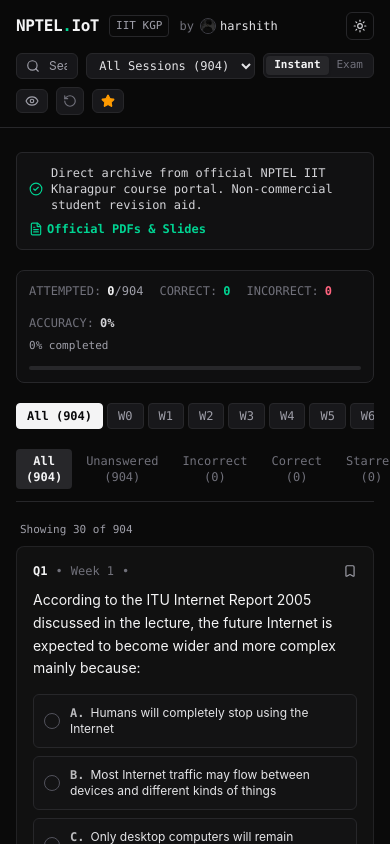
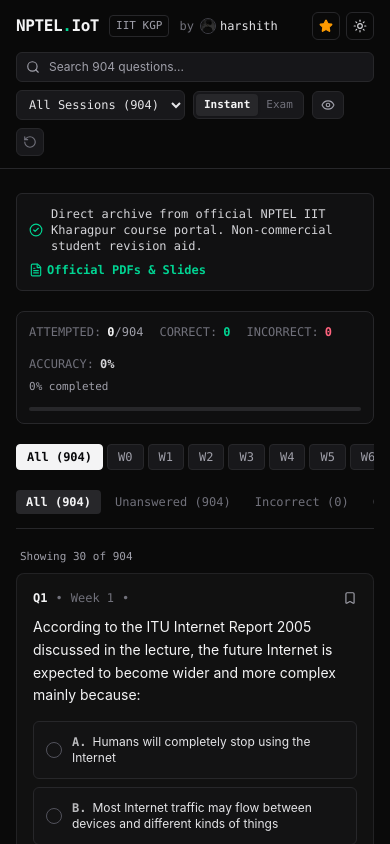
Before and after one commit to Harshith1702/nptel-iot, a React (Vite) app: page / in a window 390 px wide. Shown: the top 844 px of the page. Built offline with nearby package versions, Linux system fonts and the light colour scheme; the HTML template or start-up script is replaced by a standard one.

Commit message:
feat: mobile layout optimization and touch targets

```diff
--- a/src/App.tsx
+++ b/src/App.tsx
@@ -81,6 +81,10 @@
       localStorage.setItem('nptel_iot_bookmarks', JSON.stringify(bookmarks));
     } catch {}
   }, [bookmarks]);
+
+  useEffect(() => {
+    setDisplayLimit(30);
+  }, [selectedTerm, selectedWeek, statusFilter, searchQuery]);
 
   useEffect(() => {
     const handleScroll = () => {
--- a/src/components/ExamSummaryModal.tsx
+++ b/src/components/ExamSummaryModal.tsx
@@ -26,7 +26,8 @@
       <div className="relative w-full max-w-sm bg-white dark:bg-[#111111] border border-zinc-200 dark:border-zinc-800 rounded-lg p-5 shadow-xl font-sans">
         <button
           onClick={onClose}
-          className="absolute right-3.5 top-3.5 text-zinc-400 hover:text-zinc-700 dark:hover:text-zinc-200 transition-colors"
+          className="absolute right-2.5 top-2.5 p-2 text-zinc-400 hover:text-zinc-700 dark:hover:text-zinc-200 transition-colors"
+          aria-label="Close summary"
         >
           <X className="w-4 h-4" />
         </button>
--- a/src/components/FilterBar.tsx
+++ b/src/components/FilterBar.tsx
@@ -34,12 +34,12 @@
 
   return (
     <div className="flex flex-col sm:flex-row items-start sm:items-center justify-between gap-3 mb-5 pb-3 border-b border-zinc-200 dark:border-zinc-800">
-      <div className="flex items-center gap-1 overflow-x-auto scrollbar-none font-mono text-xs">
+      <div className="flex items-center gap-1 overflow-x-auto w-full sm:w-auto max-w-full pb-0.5 scrollbar-none font-mono text-xs">
         {filters.map((f) => (
           <button
             key={f.id}
             onClick={() => onFilterChange(f.id)}
-            className={`px-2.5 py-1 rounded transition-colors ${
+            className={`flex-shrink-0 px-2.5 py-1 rounded transition-colors ${
               currentFilter === f.id
                 ? 'bg-zinc-200 dark:bg-zinc-800 text-zinc-900 dark:text-zinc-100 font-semibold'
                 : 'text-zinc-500 hover:text-zinc-900 dark:hover:text-zinc-200'
--- a/src/components/Header.tsx
+++ b/src/components/Header.tsx
@@ -66,6 +66,16 @@
 
             {/* Mobile Controls */}
             <div className="flex items-center gap-1.5 md:hidden">
+              <a
+                href="https://github.com/Harshith1702/nptel-iot"
+                target="_blank"
+                rel="noopener noreferrer"
+                className="p-1.5 rounded-md border border-zinc-200 dark:border-zinc-800 text-amber-500 hover:border-amber-400/60"
+                title="Star repository on GitHub"
+                aria-label="Star on GitHub"
+              >
+                <Star className="w-3.5 h-3.5 fill-amber-500" />
+              </a>
               <button
                 onClick={onToggleTheme}
                 className="p-1.5 rounded-md border border-zinc-200 dark:border-zinc-800 text-zinc-600 dark:text-zinc-300"
@@ -79,14 +89,14 @@
           {/* Action Row */}
           <div className="flex flex-wrap items-center gap-2">
             {/* Search */}
-            <div className="relative flex-1 sm:w-52">
+            <div className="relative w-full sm:w-52">
               <Search className="w-3.5 h-3.5 text-zinc-400 absolute left-2.5 top-1/2 -translate-y-1/2" />
               <input
                 type="text"
                 placeholder={`Search ${totalQuestions} questions...`}
                 value={searchQuery}
                 onChange={(e) => onSearchChange(e.target.value)}
-                className="w-full bg-zinc-50 dark:bg-zinc-900/90 border border-zinc-200 dark:border-zinc-800 rounded-md pl-8 pr-2.5 py-1 text-xs text-zinc-900 dark:text-zinc-100 placeholder-zinc-400 focus:outline-none focus:border-zinc-400 dark:focus:border-zinc-600 transition-colors"
+                className="w-full bg-zinc-50 dark:bg-zinc-900/90 border border-zinc-200 dark:border-zinc-800 rounded-md pl-8 pr-2.5 py-1.5 sm:py-1 text-xs text-zinc-900 dark:text-zinc-100 placeholder-zinc-400 focus:outline-none focus:border-zinc-400 dark:focus:border-zinc-600 transition-colors"
               />
             </div>
 
@@ -94,7 +104,7 @@
             <select
               value={selectedTerm}
               onChange={(e) => onSelectTerm(e.target.value)}
-              className="bg-zinc-50 dark:bg-zinc-900 border border-zinc-200 dark:border-zinc-800 text-xs font-mono text-zinc-800 dark:text-zinc-200 rounded-md px-2 py-1 focus:outline-none cursor-pointer"
+              className="bg-zinc-50 dark:bg-zinc-900 border border-zinc-200 dark:border-zinc-800 text-xs font-mono text-zinc-800 dark:text-zinc-200 rounded-md px-2 py-1.5 sm:py-1 focus:outline-none cursor-pointer"
             >
               <option value="all">All Sessions ({totalQuestions})</option>
               {terms.map((t) => (
@@ -108,7 +118,7 @@
             <div className="inline-flex rounded-md border border-zinc-200 dark:border-zinc-800 p-0.5 bg-zinc-100 dark:bg-zinc-900 text-xs font-mono">
               <button
                 onClick={() => onToggleMode('practice')}
-                className={`px-2 py-0.5 rounded text-[11px] transition-colors ${
+                className={`px-2 py-1 sm:py-0.5 rounded text-[11px] transition-colors ${
                   quizMode === 'practice'
                     ? 'bg-white dark:bg-zinc-800 text-zinc-900 dark:text-zinc-100 shadow-sm font-semibold'
                     : 'text-zinc-500 hover:text-zinc-800 dark:hover:text-zinc-200'
@@ -119,7 +129,7 @@
               </button>
               <button
                 onClick={() => onToggleMode('exam')}
-                className={`px-2 py-0.5 rounded text-[11px] transition-colors ${
+                className={`px-2 py-1 sm:py-0.5 rounded text-[11px] transition-colors ${
                   quizMode === 'exam'
                     ? 'bg-white dark:bg-zinc-800 text-zinc-900 dark:text-zinc-100 shadow-sm font-semibold'
                     : 'text-zinc-500 hover:text-zinc-800 dark:hover:text-zinc-200'
@@ -133,7 +143,7 @@
             {/* Solutions Toggle */}
             <button
               onClick={onToggleAllSolutions}
-              className={`px-2 py-1 rounded-md border text-xs font-mono flex items-center gap-1 transition-colors ${
+              className={`px-2 py-1.5 sm:py-1 rounded-md border text-xs font-mono flex items-center gap-1 transition-colors ${
                 showAllSolutions
                   ? 'border-emerald-500 text-emerald-600 dark:text-emerald-400 bg-emerald-50 dark:bg-emerald-950/20'
                   : 'border-zinc-200 dark:border-zinc-800 text-zinc-600 dark:text-zinc-400 bg-zinc-50 dark:bg-zinc-900 hover:text-zinc-900 dark:hover:text-zinc-200'
@@ -153,16 +163,16 @@
               <RotateCcw className="w-3.5 h-3.5" />
             </button>
 
-            {/* Star on GitHub */}
+            {/* Desktop Star on GitHub */}
             <a
               href="https://github.com/Harshith1702/nptel-iot"
               target="_blank"
               rel="noopener noreferrer"
-              className="flex items-center gap-1 px-2 py-1 rounded-md border border-zinc-200 dark:border-zinc-800 text-xs font-mono text-zinc-700 dark:text-zinc-300 bg-zinc-50 dark:bg-zinc-900 hover:border-amber-400/60 hover:text-amber-600 dark:hover:text-amber-400 transition-colors"
+              className="hidden md:inline-flex items-center gap-1 px-2 py-1 rounded-md border border-zinc-200 dark:border-zinc-800 text-xs font-mono text-zinc-700 dark:text-zinc-300 bg-zinc-50 dark:bg-zinc-900 hover:border-amber-400/60 hover:text-amber-600 dark:hover:text-amber-400 transition-colors"
               title="Star repository on GitHub"
             >
               <Star className="w-3.5 h-3.5 text-amber-500 fill-amber-500" />
-              <span className="hidden sm:inline">Star</span>
+              <span>Star</span>
             </a>
 
             {/* Desktop Theme Toggle */}
--- a/src/components/QuestionCard.tsx
+++ b/src/components/QuestionCard.tsx
@@ -145,9 +145,16 @@
           return (
             <label
               key={opt.key}
-              onClick={() => onSelectAnswer(question.id, opt.key)}
-              className={`flex items-start sm:items-center justify-between gap-3 p-2.5 sm:px-3 rounded-md border cursor-pointer transition-colors ${optionBorder}`}
+              className={`flex items-start sm:items-center justify-between gap-3 p-3 rounded-md border cursor-pointer select-none transition-colors ${optionBorder}`}
             >
+              <input
+                type="radio"
+                name={`q-${question.id}`}
+                value={opt.key}
+                checked={isSelected}
+                onChange={() => onSelectAnswer(question.id, opt.key)}
+                className="sr-only"
+              />
               <div className="flex items-center gap-2.5">
                 <div
                   className={`w-4 h-4 rounded-full border flex items-center justify-center flex-shrink-0 transition-colors ${radioDot}`}
--- a/src/components/SourceModal.tsx
+++ b/src/components/SourceModal.tsx
@@ -52,7 +52,8 @@
           </div>
           <button
             onClick={onClose}
-            className="text-zinc-400 hover:text-zinc-700 dark:hover:text-zinc-200 transition-colors p-1"
+            className="text-zinc-400 hover:text-zinc-700 dark:hover:text-zinc-200 transition-colors p-2 -mr-1.5"
+            aria-label="Close dialog"
           >
             <X className="w-4 h-4" />
           </button>
```
